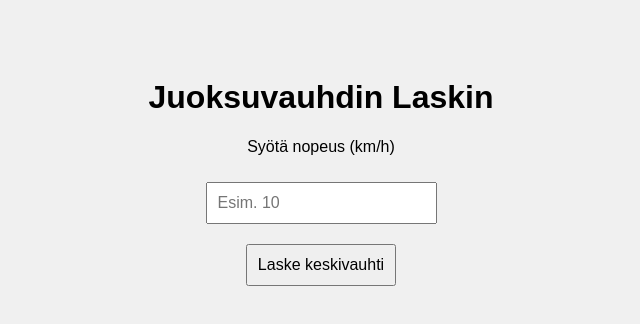
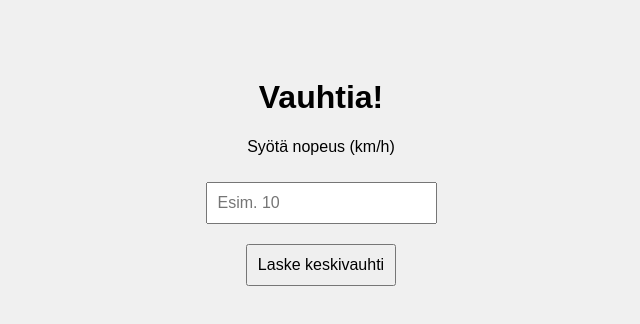
Before and after one commit to hankapy/pace, a plain HTML site: page index.html in a window 1280 px wide. Shown: the whole page, without its empty margins (319-959 px from the left). Drawn offline with Linux system fonts and the light colour scheme.

Commit message:
Update index.html

```diff
--- a/index.html
+++ b/index.html
@@ -23,7 +23,7 @@
     </style>
 </head>
 <body>
-    <h1>Juoksuvauhdin Laskin</h1>
+    <h1>Vauhtia!</h1>
     <p>Syötä nopeus (km/h)</p>
     <input type="number" id="speedInput" placeholder="Esim. 10">
     <br>
```
